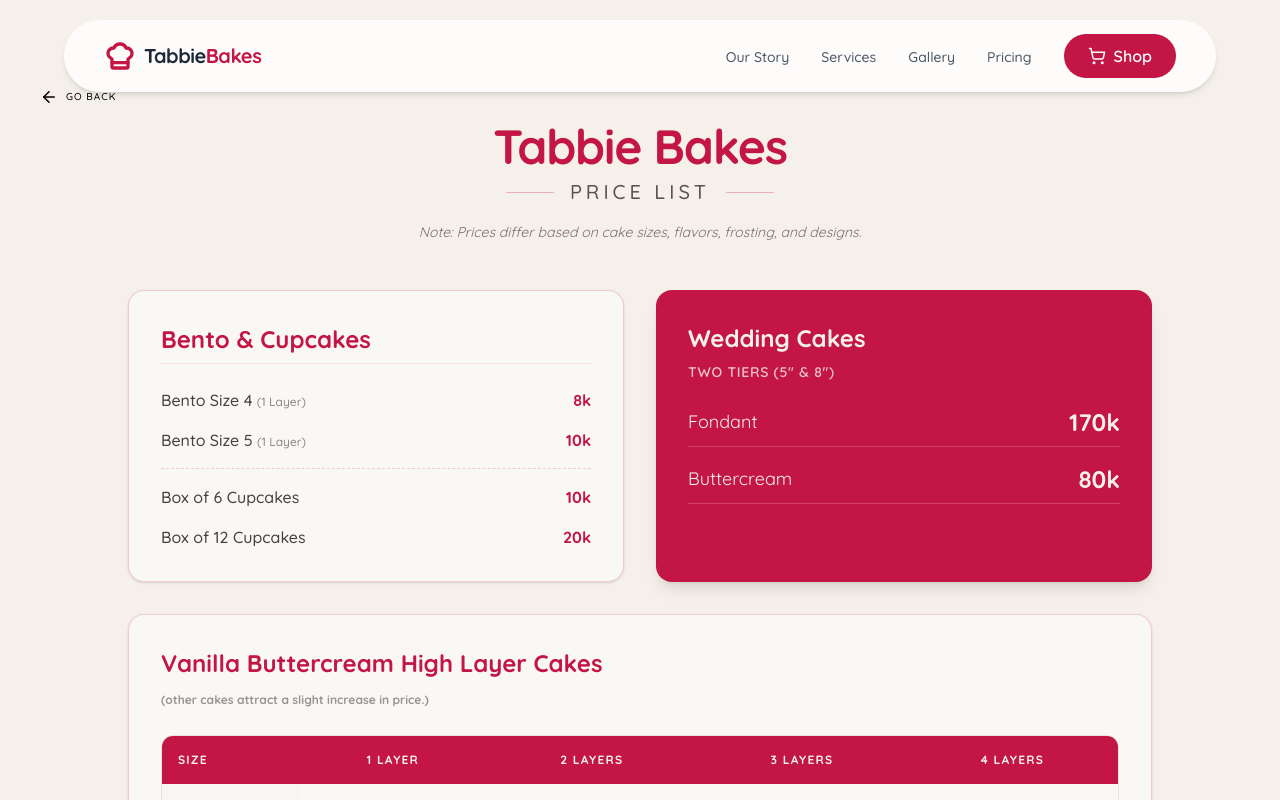
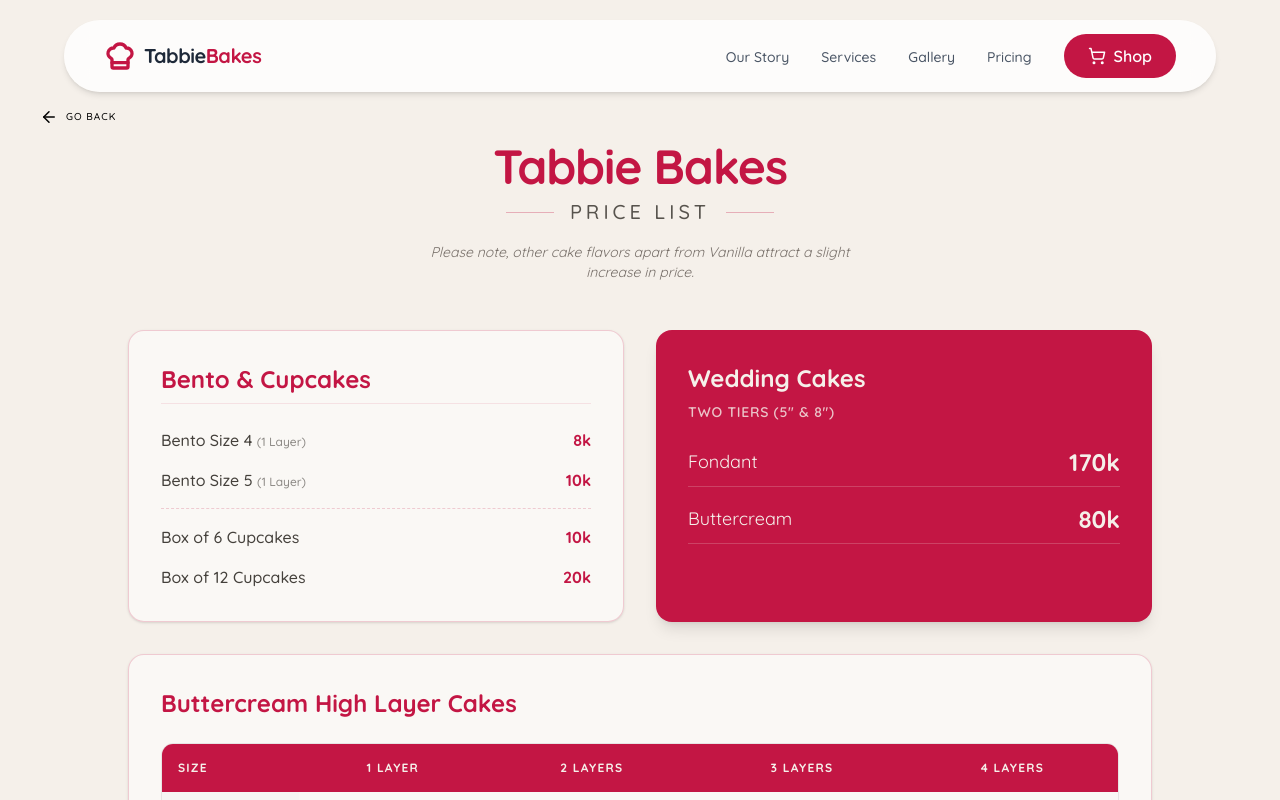
Before and after one commit to Elite-Dev-Repo/TabbieBites, a React (Vite) app: page /pricing in a window 1280 px wide. Shown: the top 800 px of the page. Built offline with nearby package versions, Linux system fonts and the light colour scheme.

Commit message:
prices fixed

```diff
--- a/src/components/Pricing.jsx
+++ b/src/components/Pricing.jsx
@@ -6,18 +6,18 @@ import Footer from "./Footer";
 const Pricing = () => {
   const navigate = useNavigate();
   const cakeSizes = [
-    { size: '6"', prices: ["18k", "30k", "40k", "50k"] },
-    { size: '7"', prices: ["22k", "35k", "50k", "65k"] },
-    { size: '8"', prices: ["27k", "40k", "55k", "70k"] },
-    { size: '9"', prices: ["32k", "50k", "60k", "80k"] },
-    { size: '10"', prices: ["35k", "55k", "75k", "95k"] },
+    { size: '6"', prices: ["20k", "35k", "45k", "55k"] },
+    { size: '7"', prices: ["25k", "40k", "55k", "70k"] },
+    { size: '8"', prices: ["30k", "45k", "60k", "75k"] },
+    { size: '9"', prices: ["35k", "52k", "67k", "85k"] },
+    { size: '10"', prices: ["40k", "60k", "77k", "95k"] },
   ];
 
   return (
     <section className=" page-section font-['Quicksand'] bg-[var(--color-primary)]">
       <Nav />{" "}
-      <div className="cont">
-        <div className="cont py-4 flex items-center justify-between">
+      <div className="cont mb-6">
+        <div className="cont py-4 flex mt-5 items-center justify-between">
           <button
             onClick={() => navigate(-1)}
             className="flex items-center gap-2 text-sm font-medium hover:gap-4 transition-all duration-300 group"
@@ -41,8 +41,8 @@ const Pricing = () => {
             <div className="h-px w-12 bg-[var(--color-secondary)] opacity-30"></div>
           </div>
           <p className="italic text-stone-500 max-w-md mx-auto text-sm">
-            Note: Prices differ based on cake sizes, flavors, frosting, and
-            designs.
+            Please note, other cake flavors apart from Vanilla attract a slight
+            increase in price.
           </p>
         </header>
 
@@ -108,10 +108,7 @@ const Pricing = () => {
           {/* Buttercream High Layer Cakes Table */}
           <section className="min-h-fit md:col-span-2 bg-white/50 p-4 sm:p-8 rounded-2xl shadow-sm border border-[var(--color-secondary)]/20">
             <h3 className="text-2xl font-bold text-[var(--color-secondary)] mb-6">
-              Vanilla Buttercream High Layer Cakes <br />
-              <span className="text-center text-xs text-black/40">
-                (other cakes attract a slight increase in price.)
-              </span>
+              Buttercream High Layer Cakes
             </h3>
             <div className="overflow-x-auto rounded-xl border border-stone-200">
               <table className="w-full text-left border-collapse">
@@ -139,6 +136,7 @@ const Pricing = () => {
                     <tr
                       key={item.size}
                       className="hover:bg-white/80 transition-colors"
+                      Tracy
                     >
                       <td className="p-4 font-bold text-stone-800 bg-stone-100/50">
                         {item.size}
```
